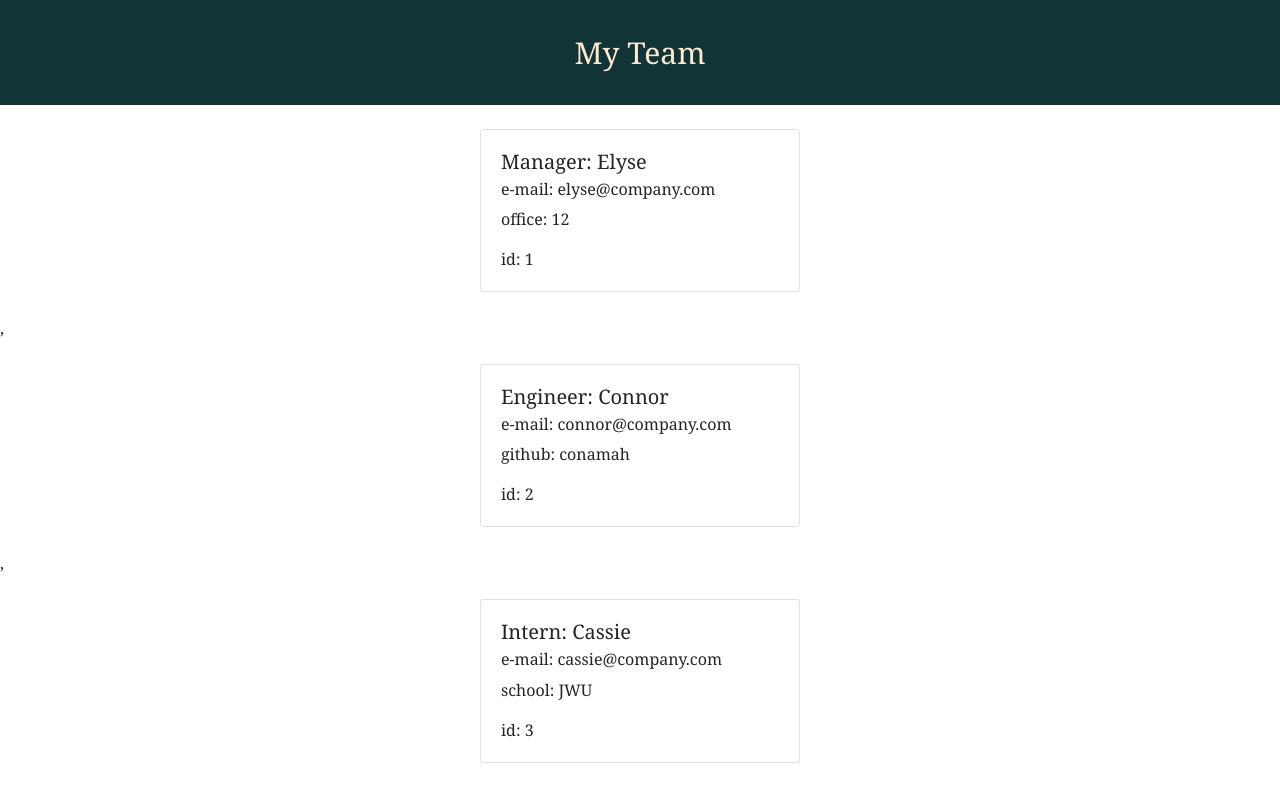
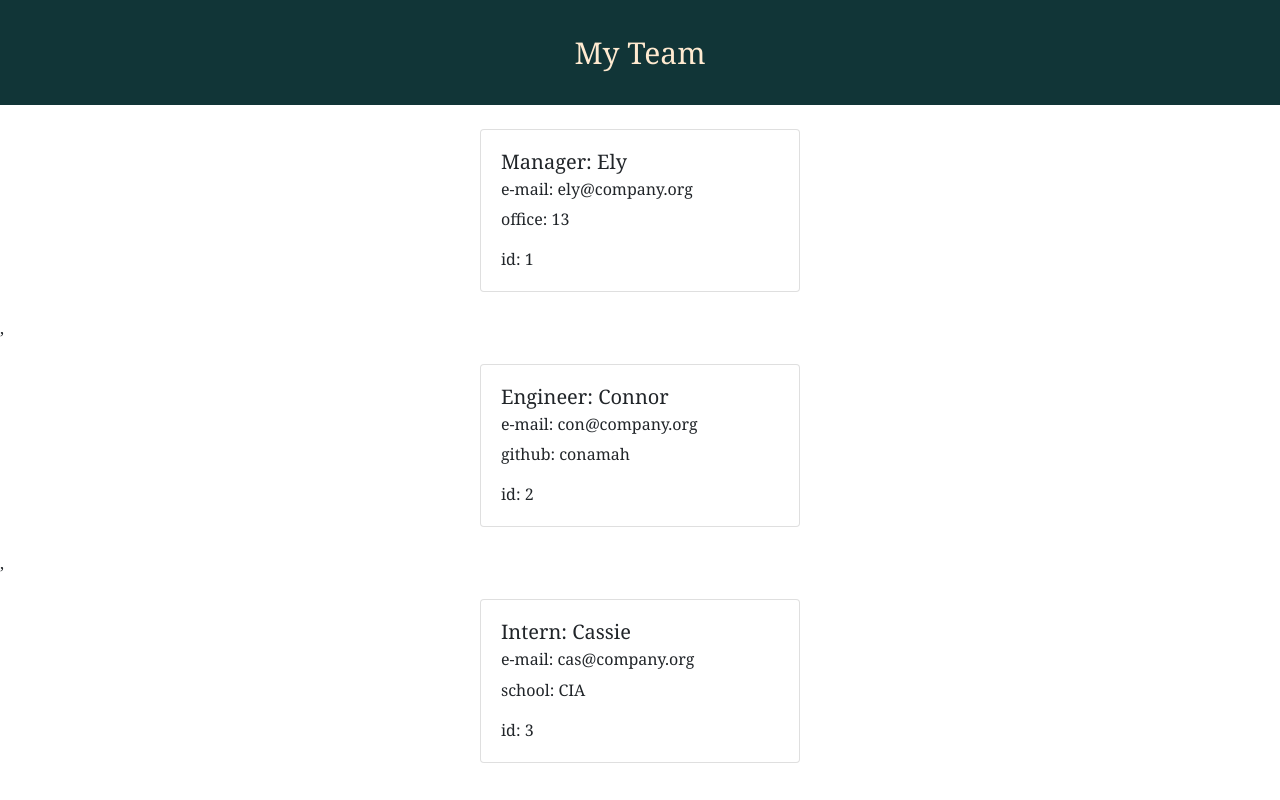
Before and after one commit to elystanz/round-up, a website: page index.html in a window 1280 px wide. Drawn offline with nearby package versions, Linux system fonts and the light colour scheme.

Commit message:
complete README

```diff
--- a/index.html
+++ b/index.html
@@ -19,9 +19,9 @@
             <div class="row d-flex justify-content-center m-2">
                 <div class="card m-3" style="width: 20rem;">
                     <div class="card-body">
-                        <h5 class="card-title">Manager: Elyse</h5>
-                        <h6 class="card-subtitle mb-2 email">e-mail: elyse@company.com</h6>
-                        <p class="card-text office">office: 12</p>
+                        <h5 class="card-title">Manager: Ely</h5>
+                        <h6 class="card-subtitle mb-2 email">e-mail: ely@company.org</h6>
+                        <p class="card-text office">office: 13</p>
                         <p class="card-text id">id: 1</p>
                     </div>
                 </div>
@@ -30,7 +30,7 @@
                 <div class="card m-3" style="width: 20rem;">
                     <div class="card-body">
                         <h5 class="card-title">Engineer: Connor</h5>
-                        <h6 class="card-subtitle mb-2 email">e-mail: connor@company.com</h6>
+                        <h6 class="card-subtitle mb-2 email">e-mail: con@company.org</h6>
                         <p class="card-text office">github: conamah</p>
                         <p class="card-text id">id: 2</p>
                     </div>
@@ -40,8 +40,8 @@
                 <div class="card m-3" style="width: 20rem;">
                     <div class="card-body">
                         <h5 class="card-title">Intern: Cassie</h5>
-                        <h6 class="card-subtitle mb-2 email">e-mail: cassie@company.com</h6>
-                        <p class="card-text office">school: JWU</p>
+                        <h6 class="card-subtitle mb-2 email">e-mail: cas@company.org</h6>
+                        <p class="card-text office">school: CIA</p>
                         <p class="card-text id">id: 3</p>
                     </div>
                 </div>
```
Also changed, not shown: README.md.
